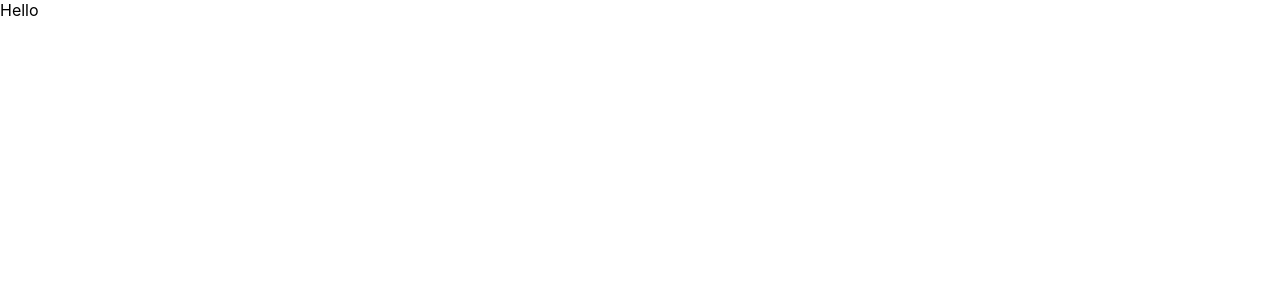
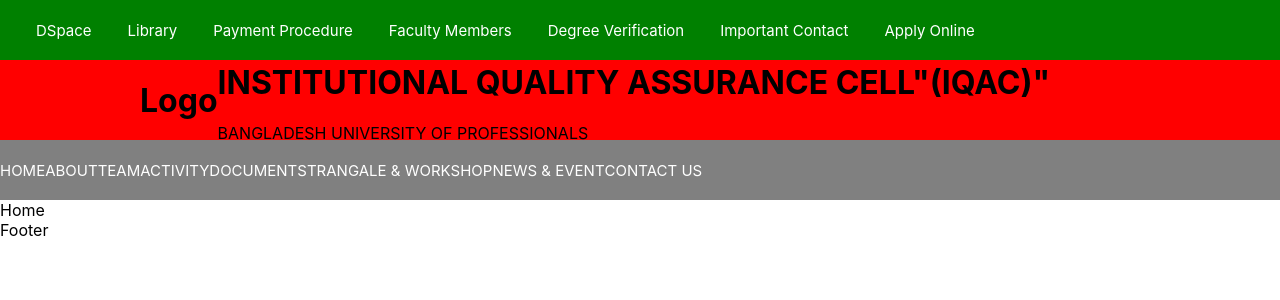
Before and after one commit to asrafaliii/iqac, a React (Create React App) app: page / in a window 1280 px wide. Shown: the top 300 px of the page. Built offline with nearby package versions, Linux system fonts and the light colour scheme.

Commit message:
added header

```diff
--- a/src/App.jsx
+++ b/src/App.jsx
@@ -1,7 +1,16 @@
 import React from "react";
+import Home from "./pages/Home/Home";
+import Footer from "./shared/Footer/Footer";
+import Header from "./shared/Header/Header";
 
 const App = () => {
-  return <div>Hello</div>;
+  return (
+    <div>
+      <Header />
+      <Home />
+      <Footer />
+    </div>
+  );
 };
 
 export default App;
--- /dev/null
+++ b/src/components/Logo/Logo.css
@@ -0,0 +1,7 @@
+.container {
+  height: 80px;
+  background-color: red;
+  display: flex;
+  align-items: center;
+  padding-left: 140px;
+}
--- /dev/null
+++ b/src/components/Logo/Logo.jsx
@@ -0,0 +1,16 @@
+import React from "react";
+import "./Logo.css";
+
+const Logo = () => {
+  return (
+    <div className="container">
+      <h1>Logo</h1>
+      <div>
+        <h1>INSTITUTIONAL QUALITY ASSURANCE CELL"(IQAC)"</h1>
+        <p>BANGLADESH UNIVERSITY OF PROFESSIONALS</p>
+      </div>
+    </div>
+  );
+};
+
+export default Logo;
--- /dev/null
+++ b/src/components/MenuBar/Menubar.css
@@ -0,0 +1,13 @@
+.menubar {
+  height: 60px;
+  background-color: green;
+  display: flex;
+  align-items: center;
+}
+.menubar a {
+  color: #fff;
+  text-decoration: none;
+  font-size: 15px;
+  margin-left: 36px;
+  float: right;
+}
--- /dev/null
+++ b/src/components/MenuBar/Menubar.jsx
@@ -0,0 +1,18 @@
+import React from "react";
+import "./Menubar.css";
+
+const Menubar = () => {
+  return (
+    <div className="menubar">
+      <a href="dspace">DSpace</a>
+      <a href="library">Library</a>
+      <a href="paymentprocedure">Payment Procedure</a>
+      <a href="facultymembers">Faculty Members</a>
+      <a href="degreeverification">Degree Verification</a>
+      <a href="/importantcontact">Important Contact</a>
+      <a href="/applyonline">Apply Online</a>
+    </div>
+  );
+};
+
+export default Menubar;
--- /dev/null
+++ b/src/components/Navbar/Navbar.css
@@ -0,0 +1,15 @@
+.navbar {
+  height: 60px;
+  background-color: gray;
+  display: flex;
+  align-items: center;
+}
+.navbar a {
+  color: #fff;
+  text-decoration: none;
+  font-size: 15px;
+  text-transform: uppercase;
+  /* margin-left: 36px; */
+  justify-items: center;
+  justify-content: center;
+}
--- /dev/null
+++ b/src/components/Navbar/Navbar.jsx
@@ -0,0 +1,19 @@
+import React from "react";
+import "./Navbar.css";
+
+const Navbar = () => {
+  return (
+    <nav className="navbar">
+      <a href="/home">Home</a>
+      <a href="/about">About</a>
+      <a href="/team">Team</a>
+      <a href="/activity">Activity</a>
+      <a href="/documents">Documents</a>
+      <a href="/trangale & workshop">Trangale & Workshop</a>
+      <a href="/news & event">News & Event</a>
+      <a href="/contact us">Contact Us</a>
+    </nav>
+  );
+};
+
+export default Navbar;
--- /dev/null
+++ b/src/pages/Home/Home.jsx
@@ -0,0 +1,7 @@
+import React from "react";
+
+const Home = () => {
+  return <div>Home</div>;
+};
+
+export default Home;
--- /dev/null
+++ b/src/shared/Footer/Footer.jsx
@@ -0,0 +1,7 @@
+import React from "react";
+
+const Footer = () => {
+  return <div>Footer</div>;
+};
+
+export default Footer;
--- /dev/null
+++ b/src/shared/Header/Header.jsx
@@ -0,0 +1,16 @@
+import React from "react";
+import Logo from "../../components/Logo/Logo";
+import Menubar from "../../components/MenuBar/Menubar";
+import Navbar from "../../components/Navbar/Navbar";
+
+const Header = () => {
+  return (
+    <div>
+      <Menubar />
+      <Logo />
+      <Navbar />
+    </div>
+  );
+};
+
+export default Header;
```
Also changed, not shown: src/pages/Home/Home.css (added).
